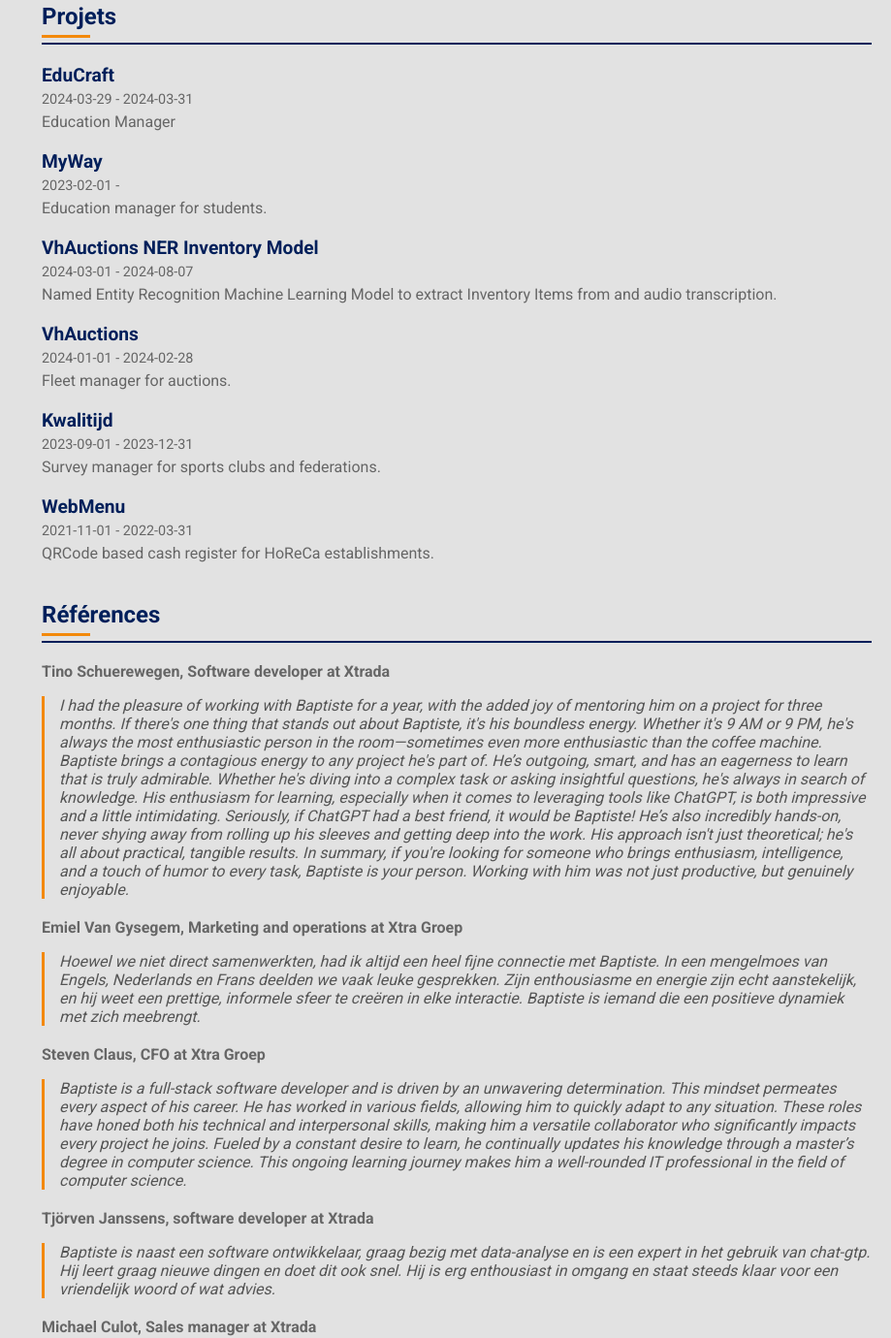
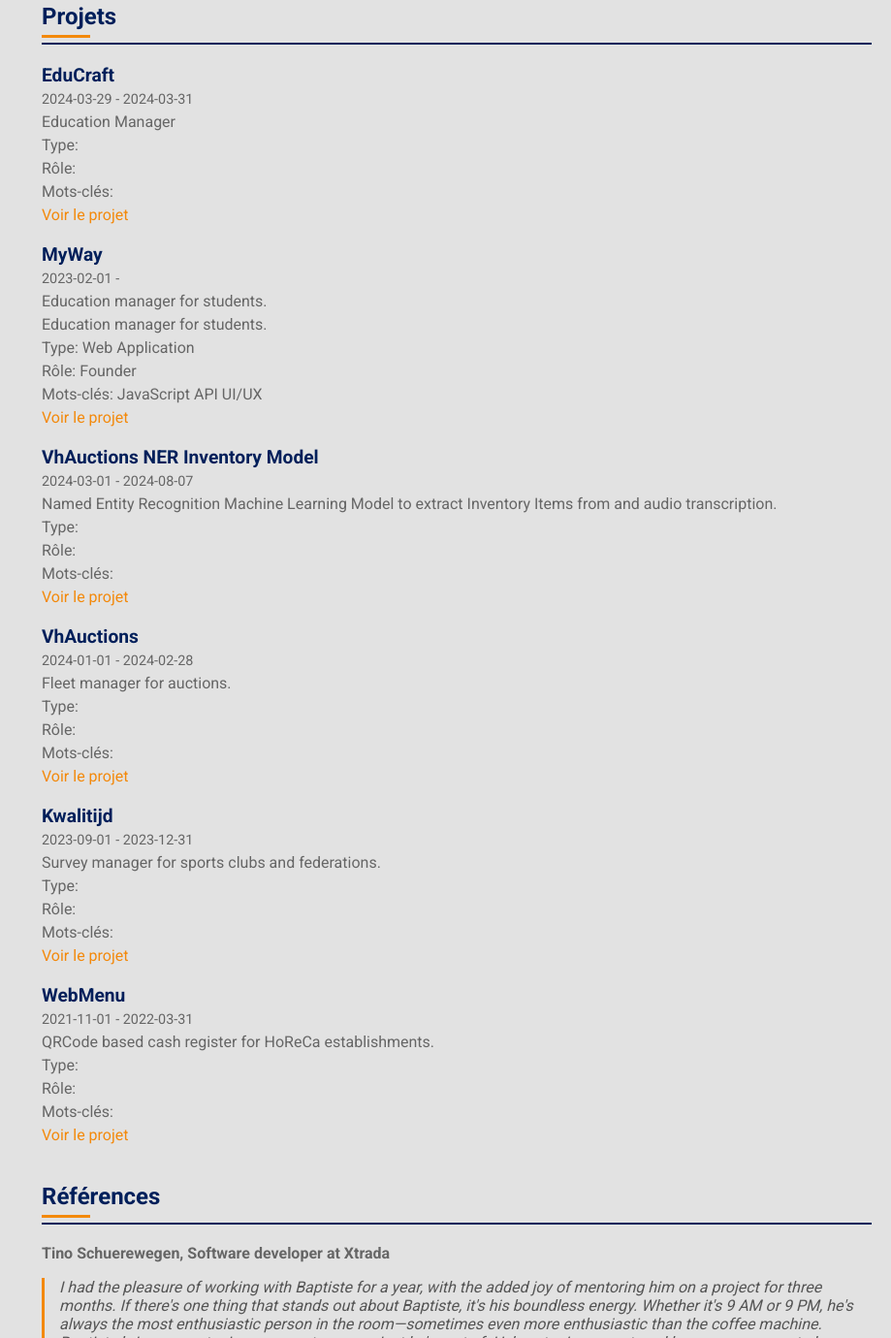
Before and after one commit to grosjeanbaptiste/jsonresume-theme-grosjeanbaptiste, a website: page index.html in a window 1280 px wide. Shown: the part 3098-4478 px from the top of the page at 97% size, without its empty margins (361-1280 px from the left). Drawn offline with nearby package versions, Linux system fonts and the light colour scheme.

Commit message:
Style up

```diff
--- a/index.html
+++ b/index.html
@@ -542,31 +542,61 @@
             <h3>EduCraft</h3>
             <p class="date">2024-03-29 - 2024-03-31</p>
             <p>Education Manager</p>
+            <p></p>
+            <p>Type: </p>
+            <p>Rôle: </p>
+            <p>Mots-clés: </p>
+            <a href="">Voir le projet</a>
           </div>
           <div class="project-item">
             <h3>MyWay</h3>
             <p class="date">2023-02-01 - </p>
             <p>Education manager for students.</p>
+            <p>Education manager for students.</p>
+            <p>Type: Web Application</p>
+            <p>Rôle: Founder </p>
+            <p>Mots-clés: JavaScript API UI/UX </p>
+            <a href="https://my-way-bg.vercel.app">Voir le projet</a>
           </div>
           <div class="project-item">
             <h3>VhAuctions NER Inventory Model</h3>
             <p class="date">2024-03-01 - 2024-08-07</p>
             <p>Named Entity Recognition Machine Learning Model to extract Inventory Items from and audio transcription.</p>
+            <p></p>
+            <p>Type: </p>
+            <p>Rôle: </p>
+            <p>Mots-clés: </p>
+            <a href="">Voir le projet</a>
           </div>
           <div class="project-item">
             <h3>VhAuctions</h3>
             <p class="date">2024-01-01 - 2024-02-28</p>
             <p>Fleet manager for auctions.</p>
+            <p></p>
+            <p>Type: </p>
+            <p>Rôle: </p>
+            <p>Mots-clés: </p>
+            <a href="">Voir le projet</a>
           </div>
           <div class="project-item">
             <h3>Kwalitijd</h3>
             <p class="date">2023-09-01 - 2023-12-31</p>
             <p>Survey manager for sports clubs and federations.</p>
+            <p></p>
+            <p>Type: </p>
+            <p>Rôle: </p>
+            <p>Mots-clés: </p>
+            <a href="">Voir le projet</a>
           </div>
           <div class="project-item">
             <h3>WebMenu</h3>
             <p class="date">2021-11-01 - 2022-03-31</p>
             <p>QRCode based cash register for HoReCa establishments.</p>
+            <p></p>
+            <p>Type: </p>
+            <p>Rôle: </p>
+            <p>Mots-clés: </p>
+            <a href="">Voir le projet</a>
           </div>
       </section>
 
--- a/resume.hbs
+++ b/resume.hbs
@@ -120,6 +120,11 @@
             <h3>{{ name }}</h3>
             <p class="date">{{ startDate }} - {{ endDate }}</p>
             <p>{{ summary }}</p>
+            <p>{{ description }}</p>
+            <p>Type: {{ type }}</p>
+            <p>Rôle: {{#each roles}}{{ this }} {{/each}}</p>
+            <p>Mots-clés: {{#each keywords}}{{ this }} {{/each}}</p>
+            <a href="{{ url }}">Voir le projet</a>
           </div>
         {{/each}}
       </section>
```
Also changed, not shown: cv.json (+12 -1 lines).
